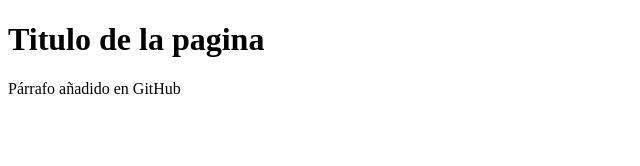
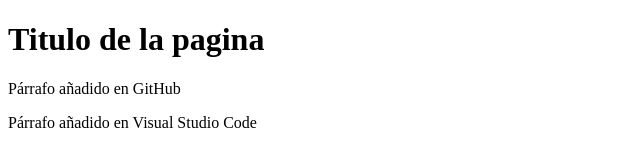
Before and after one commit to MariaJose-VM/Proyecto-Web-Empresa-C, a plain HTML site: page index.html in a window 1280 px wide. Shown: the whole page, without its empty margins (0-640 px from the left). Drawn offline with Linux system fonts and the light colour scheme.

Commit message:
2º Commit en VSC

```diff
--- a/index.html
+++ b/index.html
@@ -8,5 +8,6 @@
 <body>
     <h1>Titulo de la pagina</h1>
     <p>Párrafo añadido en GitHub</p>
+    <p>Párrafo añadido en Visual Studio Code</p>
 </body>
 </html>
```
